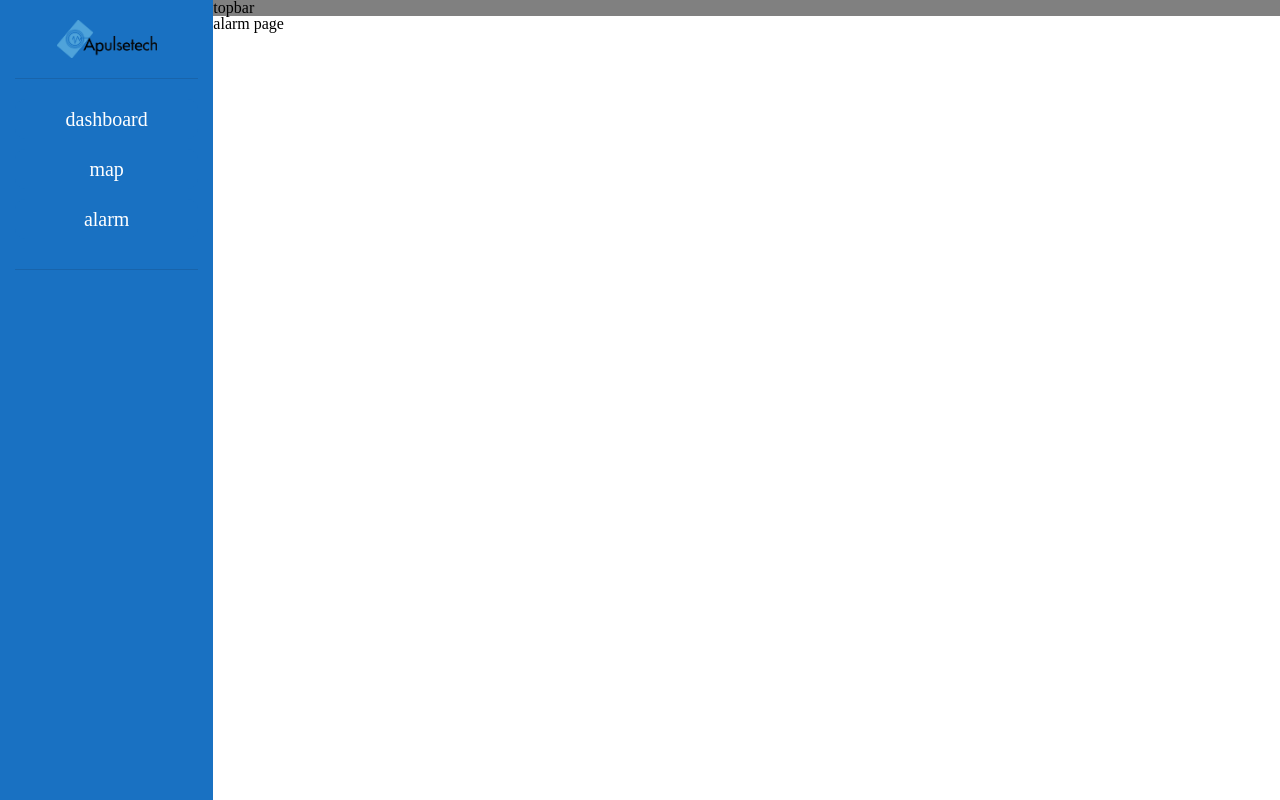
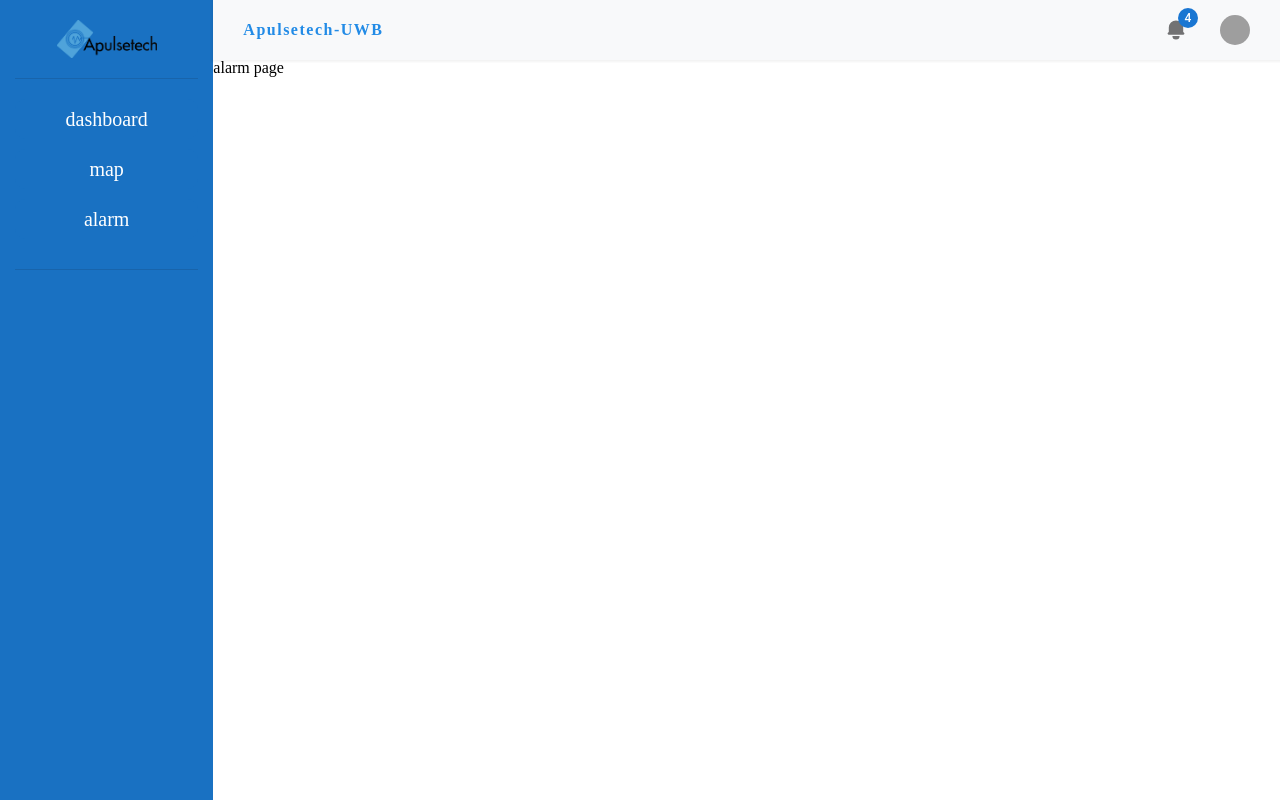
Before and after one commit to Kimyb8870/apulse-UWB, a React (Create React App) app: page /alarm in a window 1280 px wide. Built offline with nearby package versions, Linux system fonts and the light colour scheme; grey boxes are pictures that could not be loaded.

Commit message:
Feature: styling topbar with material-ui

```diff
--- a/package.json
+++ b/package.json
@@ -3,6 +3,11 @@
   "version": "0.1.0",
   "private": true,
   "dependencies": {
+    "@emotion/react": "^11.7.1",
+    "@emotion/styled": "^11.6.0",
+    "@mui/icons-material": "^5.3.1",
+    "@mui/material": "^5.4.0",
+    "@mui/styled-engine-sc": "^5.3.0",
     "@testing-library/jest-dom": "^5.14.1",
     "@testing-library/react": "^12.0.0",
     "@testing-library/user-event": "^13.2.1",
--- a/src/components/Topbar/TopbarStyles.js
+++ b/src/components/Topbar/TopbarStyles.js
@@ -1,5 +1,27 @@
 import styled from 'styled-components';
+import { bluePalette, grayPalette } from '../../lib/palette';
 
 export const StyledTopbar = styled.div`
-  background-color: gray;
+  background-color: ${grayPalette[0]};
+  box-shadow: 0px 0px 2px 2px rgba(0, 0, 0, 0.05);
+
+  display: flex;
+  justify-content: space-between;
+  align-items: center;
+  padding-top: 10px;
+  padding-bottom: 10px;
+  padding-left: 30px;
+  padding-right: 30px;
 `;
+
+export const StyledTitle = styled.h1`
+  color: ${bluePalette[6]};
+  font-weight: 700;
+  letter-spacing: 1.5px;
+`;
+
+export const FlexRow = styled.div`
+  display: flex;
+  align-items: center;
+  justify-content: center;
+`;
--- a/src/components/Topbar/index.js
+++ b/src/components/Topbar/index.js
@@ -1,8 +1,34 @@
+import { Avatar, Badge, IconButton, Tooltip } from '@mui/material';
 import React from 'react';
-import { StyledTopbar } from './TopbarStyles';
+import { StyledTopbar, StyledTitle, FlexRow } from './TopbarStyles';
+import { Bell as BellIcon } from '../../assets/icons/bell';
+import { UserCircle as UserCircleIcon } from '../../assets/icons/user-circle';
 
 const Topbar = () => {
-  return <StyledTopbar>topbar</StyledTopbar>;
+  return (
+    <StyledTopbar>
+      <StyledTitle>Apulsetech-UWB</StyledTitle>
+      <FlexRow>
+        <Tooltip title="Notifications">
+          <IconButton sx={{ mr: 2 }}>
+            <Badge badgeContent={4} color="primary" variant="primary">
+              <BellIcon fontSize="medium" />
+            </Badge>
+          </IconButton>
+        </Tooltip>
+        <Avatar
+          sx={{
+            height: 30,
+            width: 30,
+            ml: 1,
+          }}
+          src="/static/images/avatars/avatar_1.png"
+        >
+          <UserCircleIcon fontSize="small" />
+        </Avatar>
+      </FlexRow>
+    </StyledTopbar>
+  );
 };
 
 export default Topbar;
```
Also changed, not shown: 1 other file (tests, documents, lock files or other folders).
